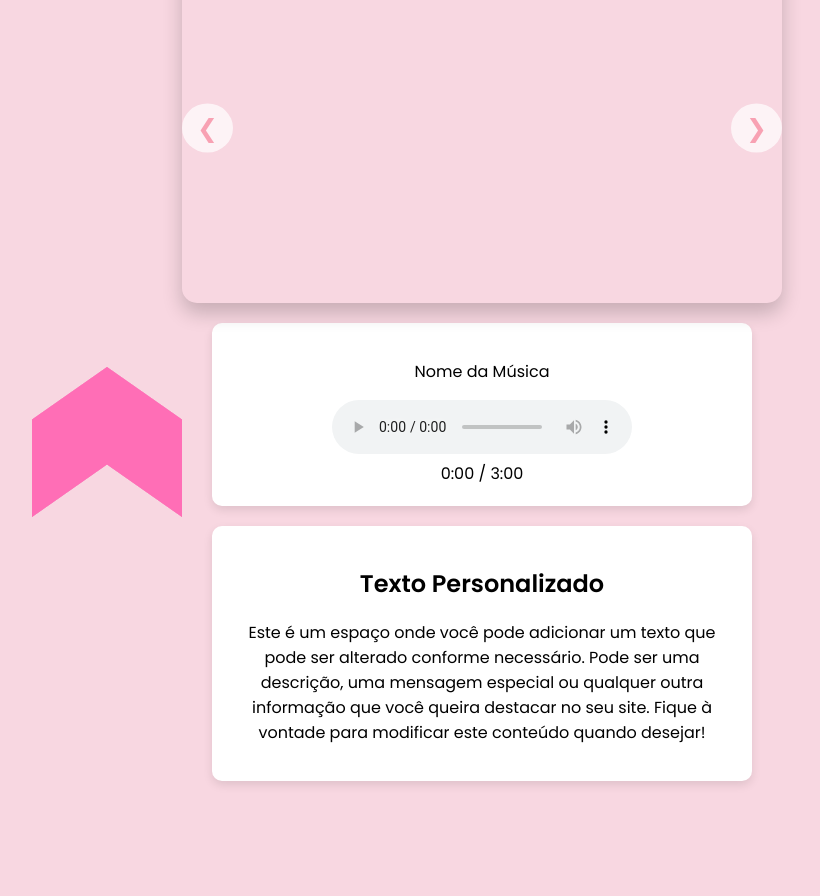
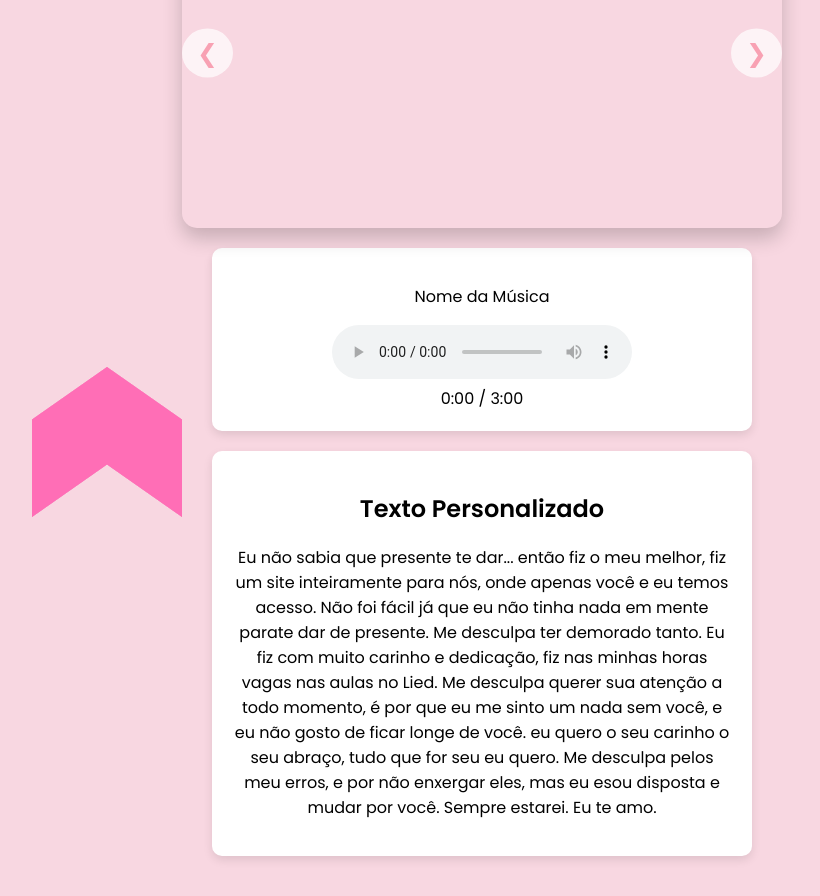
Before and after one commit to Syk3zjnk/Ismy, a plain HTML site: page home.html in a window 1280 px wide. Shown: the part 23-919 px from the top of the page, without its empty margins (158-978 px from the left). Before the commit the page ends 844 px from the top, so only its background shows below. Drawn offline with Linux system fonts and the light colour scheme; a script that the page names is missing.

Commit message:
Update home.html

```diff
--- a/home.html
+++ b/home.html
@@ -40,7 +40,10 @@
         <!-- Seção de texto -->
         <div class="text-section">
             <h2>Texto Personalizado</h2>
-            <p>Este é um espaço onde você pode adicionar um texto que pode ser alterado conforme necessário. Pode ser uma descrição, uma mensagem especial ou qualquer outra informação que você queira destacar no seu site. Fique à vontade para modificar este conteúdo quando desejar!</p>
+            <p>Eu não sabia que presente te dar... então fiz o meu melhor, fiz um site inteiramente para nós, onde apenas você e eu temos acesso. Não foi fácil já que eu não tinha nada em mente parate dar de presente. Me desculpa ter demorado tanto.
+                Eu fiz com muito carinho e dedicação, fiz nas minhas horas vagas nas aulas no Lied. Me desculpa querer sua atenção a todo momento, é por que eu me sinto um nada sem você, e eu não gosto de ficar longe de você. eu quero o seu carinho
+                o seu abraço, tudo que for seu eu quero. Me desculpa pelos meu erros, e por não enxergar eles, mas eu esou disposta e mudar por você. Sempre estarei. Eu te amo.
+            </p>
         </div>
     </div>
 
```
